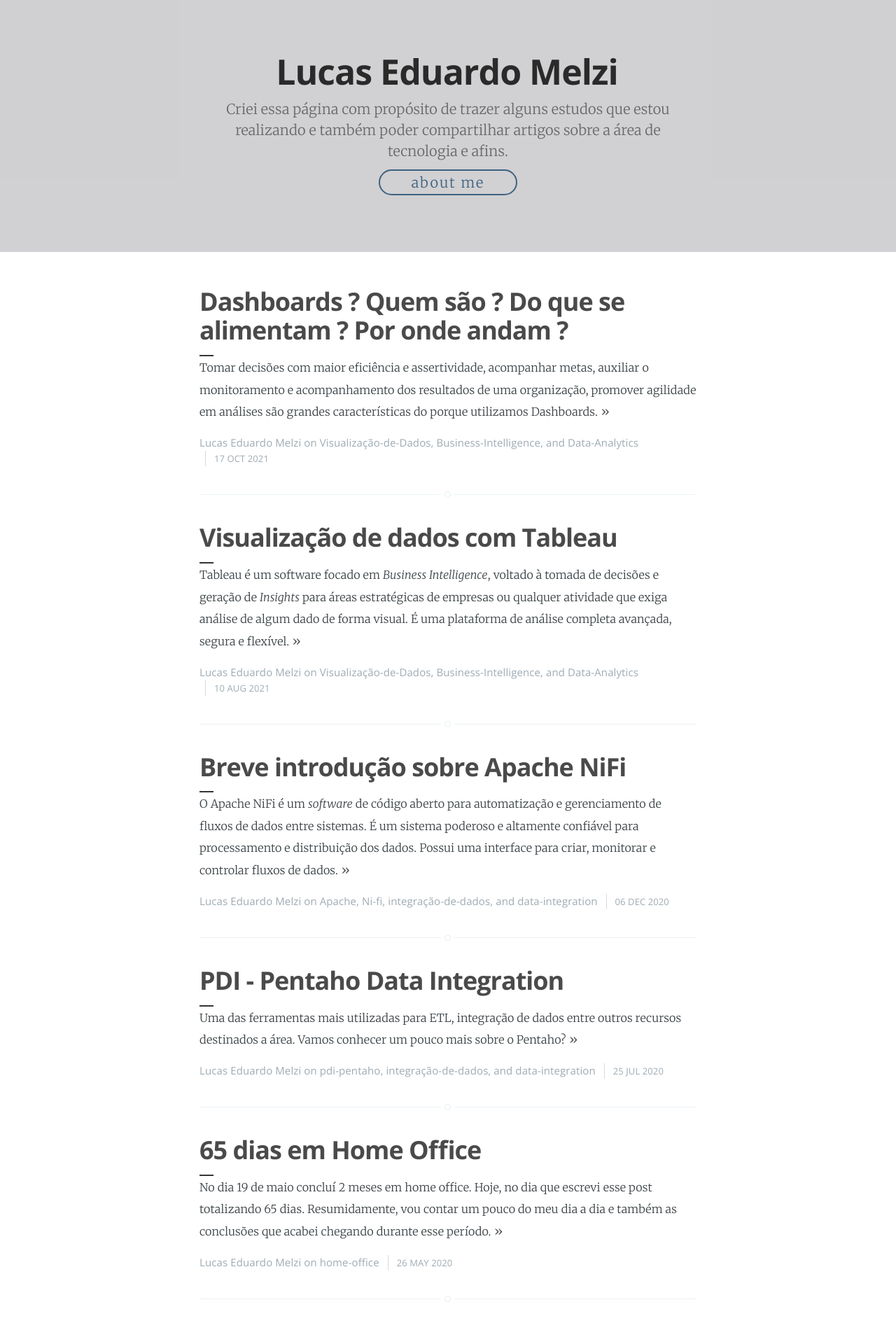
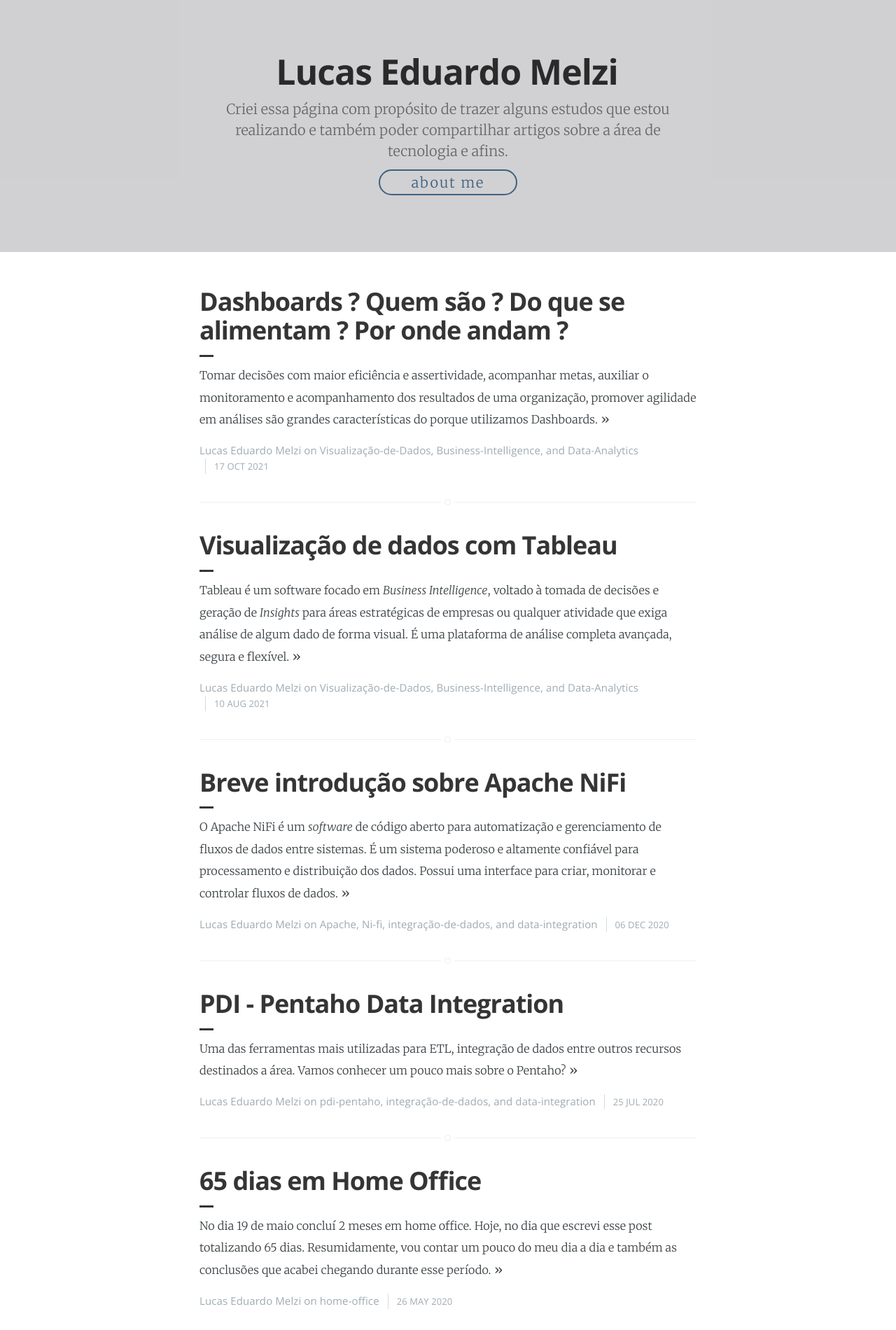
Before and after one commit to melzilucas/melzilucas.github.io, a Jekyll site: the page built from index.html, in a window 1280 px wide. Shown: the top 1900 px of the page at 70% size. Built offline with Jekyll 4.4.1, drawn with Linux system fonts in a browser that asks for light colours; the list of posts is cut into pages by our own code.

Commit message:
Add line title post1

```diff
--- a/assets/css/screen.css
+++ b/assets/css/screen.css
@@ -233,8 +233,8 @@
 }
 
 a {
-    color: #4A4A4A;
-    transition: color ease 0.3s;
+    color: #353535;
+    transition: color ease 0.6s;
 }
 
 a:hover {
@@ -1834,9 +1834,19 @@
     -webkit-transition: all 0.3s ease-out;
     -moz-transition: all 0.3s ease-out;
     transition: all 0.3s ease-out;
+    border-top: 0.3rem solid #353535;
+    display: block;
+    margin-bottom: 10px;
+    width: 2rem;
+}
+
+.line-title:hover {
+    -webkit-transition: all 0.3s ease-out;
+    -moz-transition: all 0.3s ease-out;
+    transition: all 0.3s ease-out;
     border-top: 0.2rem solid #353535;
     display: block;
-    width: 2rem;
+    width: 10rem;
 }
 
 /* ==========================================================================
```
